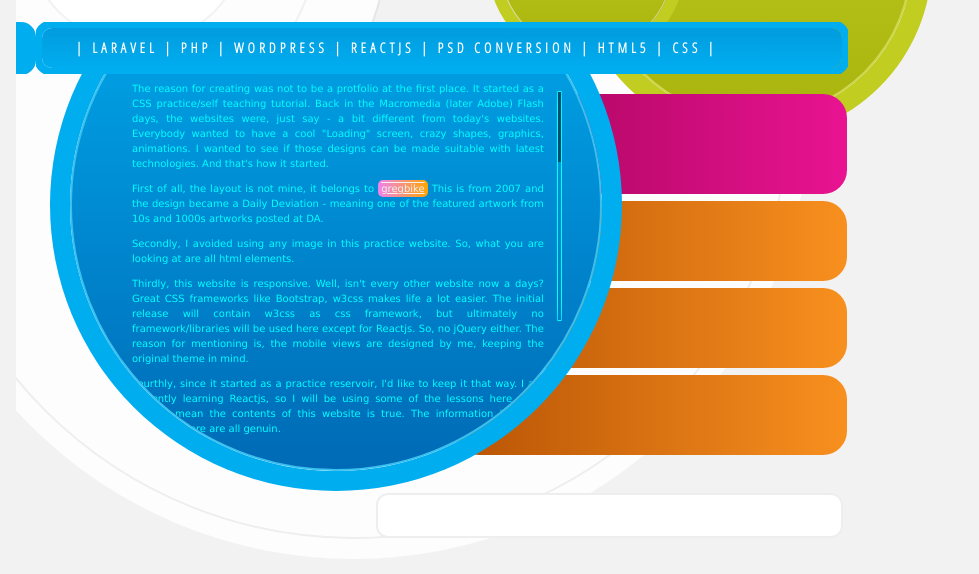
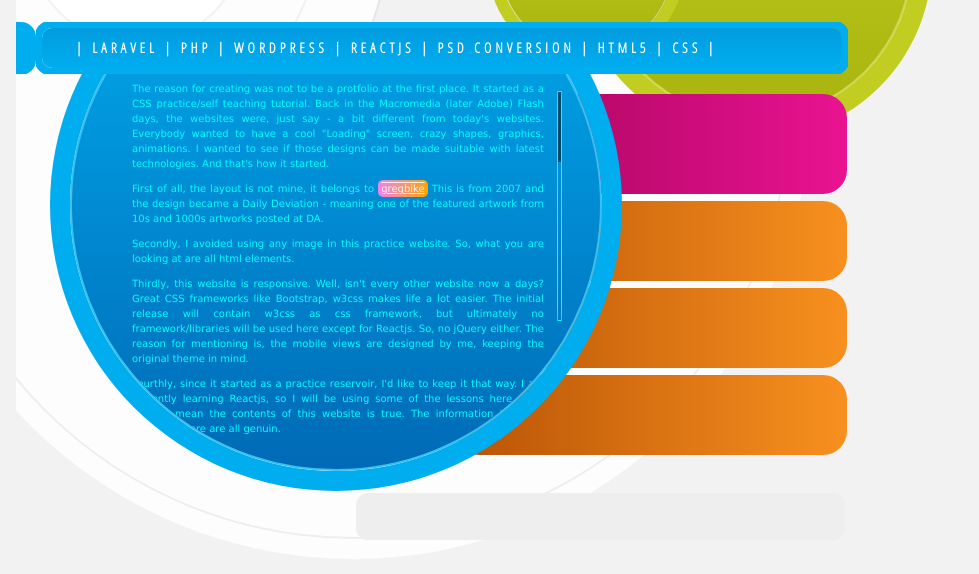
Before and after one commit to zavh/zavh.github.io, a plain HTML site: page index.html in a window 1280 px wide. Shown: the part 136-710 px from the top of the page, without its empty margins (0-979 px from the left). Drawn offline with Linux system fonts and the light colour scheme; a web font is replaced by a local one.

Commit message:
Bottom menu

```diff
--- a/index.html
+++ b/index.html
@@ -190,8 +190,10 @@ a{
 <body>
 		<div style='position:absolute;top:180px;left:16px;overflow:hidden;width:870px;height:540px;'>
 			<div class='sudo-body'></div>
-			<div style='width:467px;height:45px;position:absolute;top:449px;left:360px;background-color: #fff;border-radius: 12px;border:2px solid #eee'>
+			<div style='width:489px;height:47px;position:absolute;top:449px;left:340px;background-color: #eee;border-radius: 12px;'>
 			</div>
+<!--			<div style='width:467px;height:45px;position:absolute;top:449px;left:360px;background-color: #fff;border-radius: 12px;border:2px solid #eee'>
+			</div>-->
 		</div>
 		<div class="bookroom" id='temp' style='color:black'>
 		</div>
```
